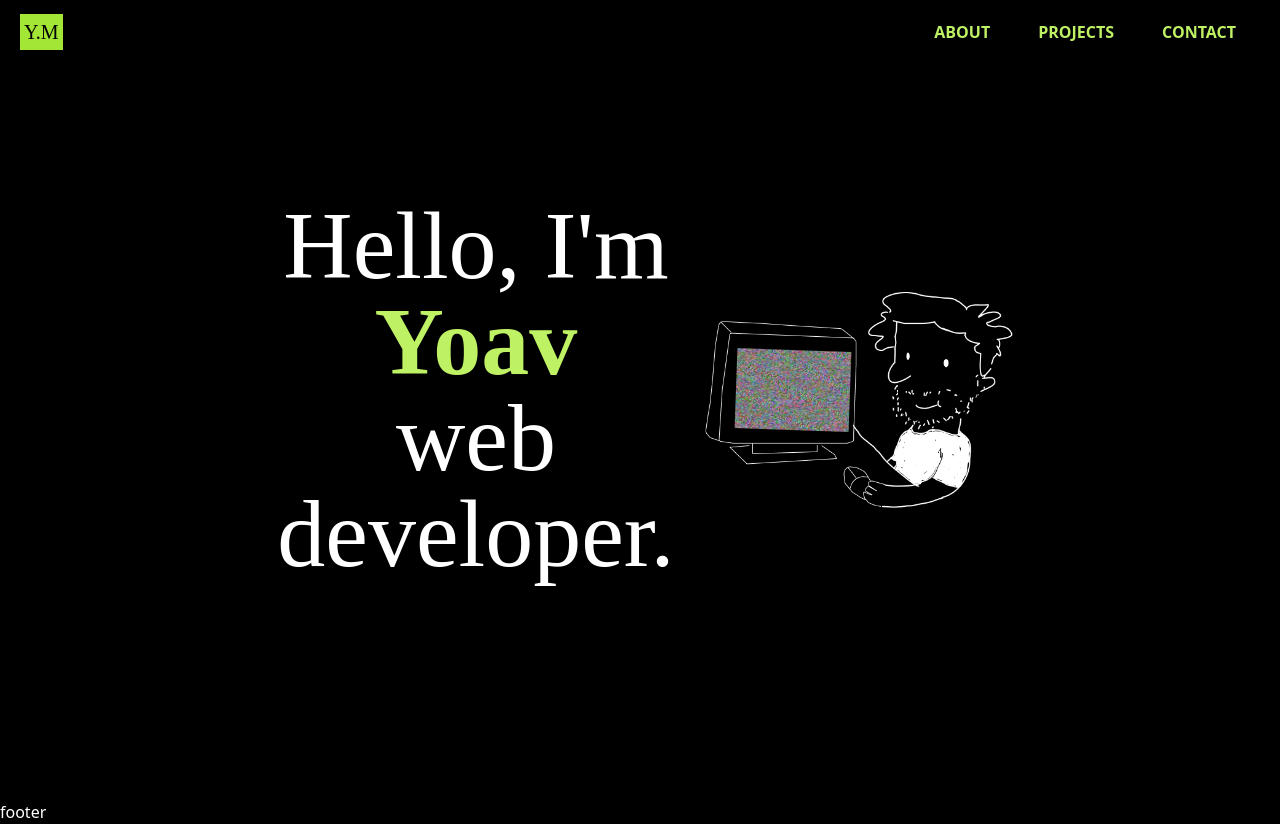
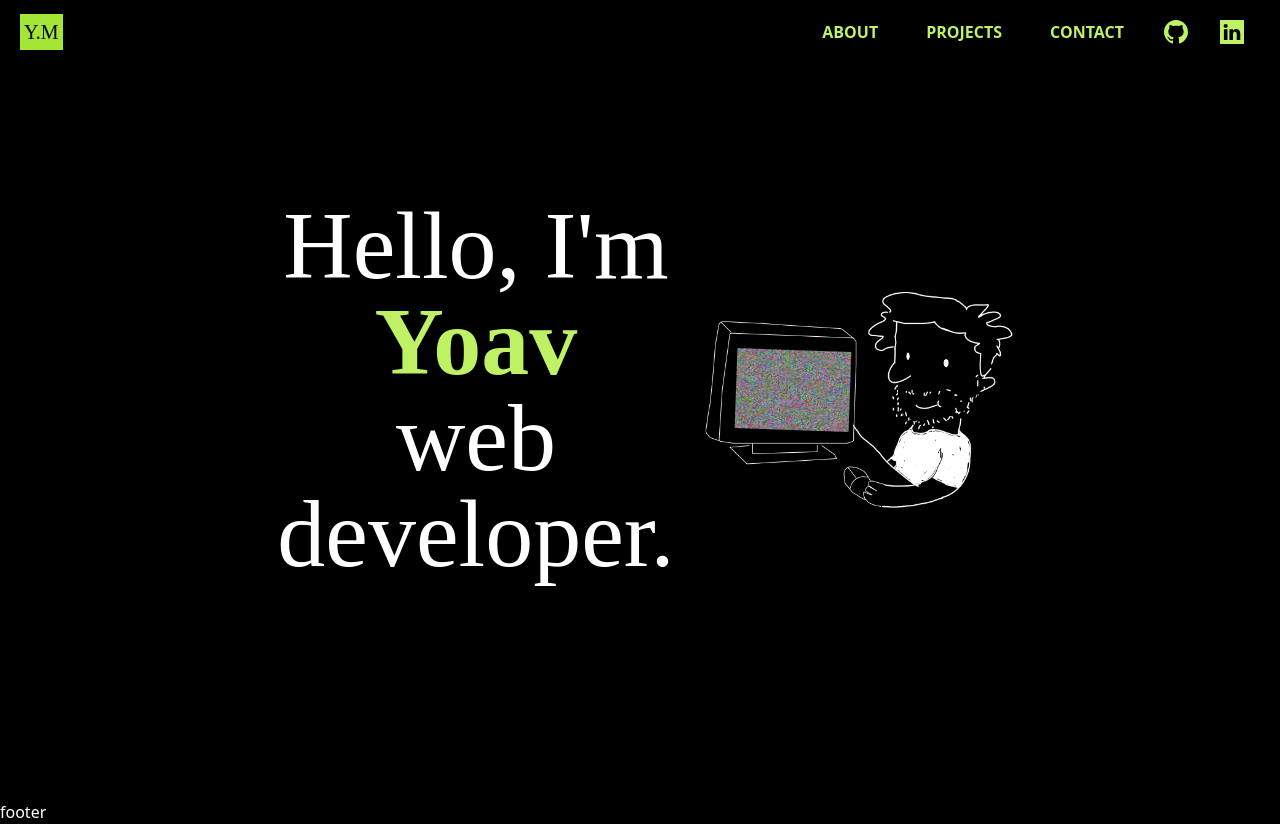
Before and after one commit to YoavDn/yoav, a Nuxt app: page / in a window 1280 px wide. Built offline with nearby package versions, Linux system fonts and the light colour scheme; a web font is replaced by a local one.

Commit message:
added github links

```diff
--- a/components/Navbar.vue
+++ b/components/Navbar.vue
@@ -1,5 +1,5 @@
 <script setup lang='ts'>
-
+import linkedin from "~/assets/imgs/linkedi.svg";
 </script>
 
 
@@ -7,6 +7,7 @@
 	<div class="navbar">
 		<div class="container">
 			<div class="logo">Y.M</div>
+			<div class="links flex items-center">
 				<div class="nav-links">
 					<li class="nav-link">
 						<nuxt-link to="/about"> ABOUT </nuxt-link>
@@ -17,6 +18,26 @@
 					<li class="nav-link">
 						<nuxt-link to="/about"> CONTACT </nuxt-link>
 					</li>
+				</div>
+				<div class="svg-links flex">
+					<li>
+						<a href="" class="svg-link">
+							<img
+								src="~/assets/imgs/github.svg"
+								alt="github-svg"
+							/>
+						</a>
+					</li>
+
+					<li>
+						<a href="" class="svg-link">
+							<img
+								src="~/assets/imgs/linkedin.svg"
+								alt="linkedin-svg"
+							/>
+						</a>
+					</li>
+				</div>
 			</div>
 		</div>
 	</div>
@@ -38,18 +59,30 @@
 		@apply text-xl text-black bg-lime-400 p-1;
 	}
 
-	.nav-links {
-		@apply sm:flex gap-4 px-2 hidden;
-
-		.nav-link {
-			@apply text-lime-300  px-4 py-2 rounded-md;
-			transition: all ease 0.2s;
-			font-weight: 600;
+	.links {
+		li {
+			cursor: pointer;
+			@apply text-lime-300 px-4 py-2 rounded-md;
 
 			&:hover {
 				@apply bg-opacity-25 bg-lime-300;
 			}
 		}
 	}
+
+	.nav-links {
+		@apply sm:flex gap-4 px-2 hidden;
+
+		.nav-link {
+			transition: all ease 0.2s;
+			font-weight: 600;
+		}
+	}
+
+	.svg-links {
+		.svg-link {
+			@apply fill-lime-300 h-6 w-6;
+		}
+	}
 }
 </style>
```
Also changed, not shown: assets/imgs/github.svg (added), assets/imgs/linkedin.svg (added). Lines whose indentation alone changed are shown as unchanged.
